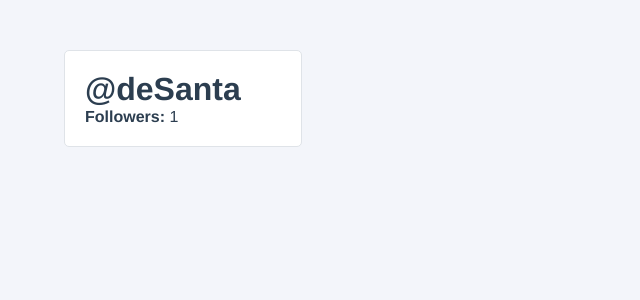
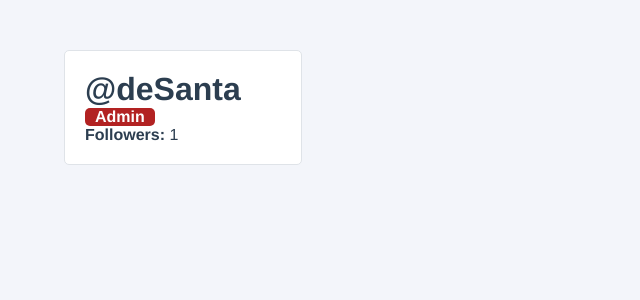
Before and after one commit to WaclawZ/twotter, a Vue app: page / in a window 1280 px wide. Shown: the top 300 px of the page, without its empty margins (0-640 px from the left). Built offline with nearby package versions, Linux system fonts and the light colour scheme.

Commit message:
add admin badge for user panel

```diff
--- a/src/components/UserProfile.vue
+++ b/src/components/UserProfile.vue
@@ -4,6 +4,7 @@
             <h1 class="username">
                 @{{ user.username }}
             </h1>
+            <div class="admin-badge" v-if="user.isAdmin">Admin</div>
             <div class="follower-count">
                 <strong>Followers: </strong> {{ followers }}
             </div>
@@ -16,6 +17,7 @@
         name: "UserProfile",
         data() {
             return {
+                inputText: "",
                 followers: 0,
                 user: {
                     id: 0,
@@ -67,6 +69,15 @@
         border: 1px solid #DFE3E8
     }
 
+    .admin-badge {
+        background: firebrick;
+        color: white;
+        border-radius: 5px;
+        margin-right: auto;
+        padding: 0 10px;
+        font-weight: bold;
+    }
+
     h1 {
         margin: 0;
     }
```
